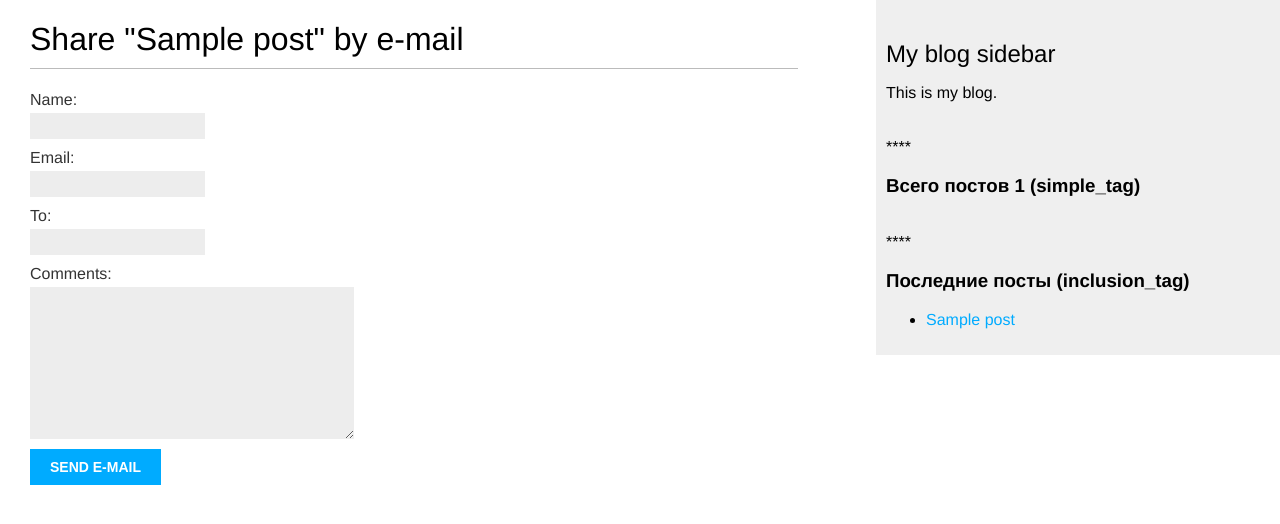
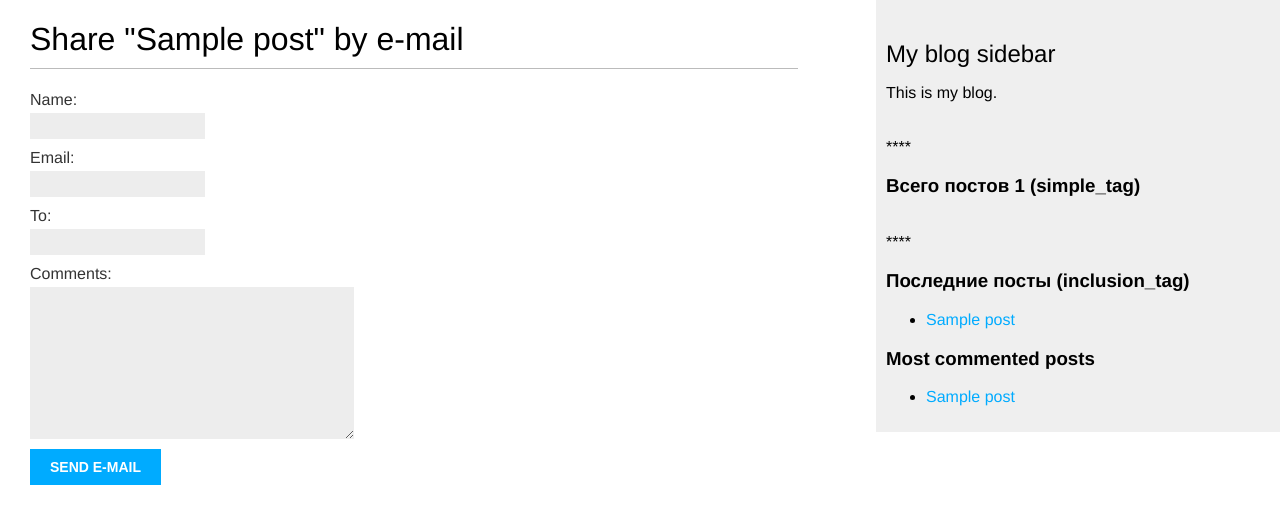
Before and after one commit to DevmanYur/Mele-1-Blog, a Django app: page /blog/1/share/ in a window 1280 px wide. Shown: the top 524 px of the page. Run offline with Django 4.2, Linux system fonts and the light colour scheme; tables that the repository leaves empty hold one stand-in row (values such as "Sample post").

Commit message:
Тег, возвращающий набор запросов - 154p

```diff
--- a/app_blog/templates/blog/base.html
+++ b/app_blog/templates/blog/base.html
@@ -42,6 +42,26 @@ staticfiles, которое содержится в настроечном па
 
                 {% show_latest_posts 3 %}
 
+<!--
+В приведенном выше исходном коде результат сохраняется в конкретно-
+прикладной переменной, используя аргумент as, за которым следует имя пере-
+менной. В качестве шаблонного тега используется  get_most_commented_posts
+as most_commented_posts , чтобы сохранить результат шаблонного тега в новой
+переменной с именем most_commented_posts. Затем возвращенные посты ото-
+бражаются, используя HTML-элемент в виде неупорядоченного списка.
+-->
+            <h3>Most commented posts</h3>
+            {% get_most_commented_posts as most_commented_posts %}
+            <ul>
+            {% for post in most_commented_posts %}
+            <li>
+            <a href="{{ post.get_absolute_url }}">{{ post.title }}</a>
+            </li>
+            {% endfor %}
+            </ul>
+
+
+
             </p>
         </div>
     </body>
```
Also changed, not shown: app_blog/templatetags/blog_tags.py (+9 -2 lines).
